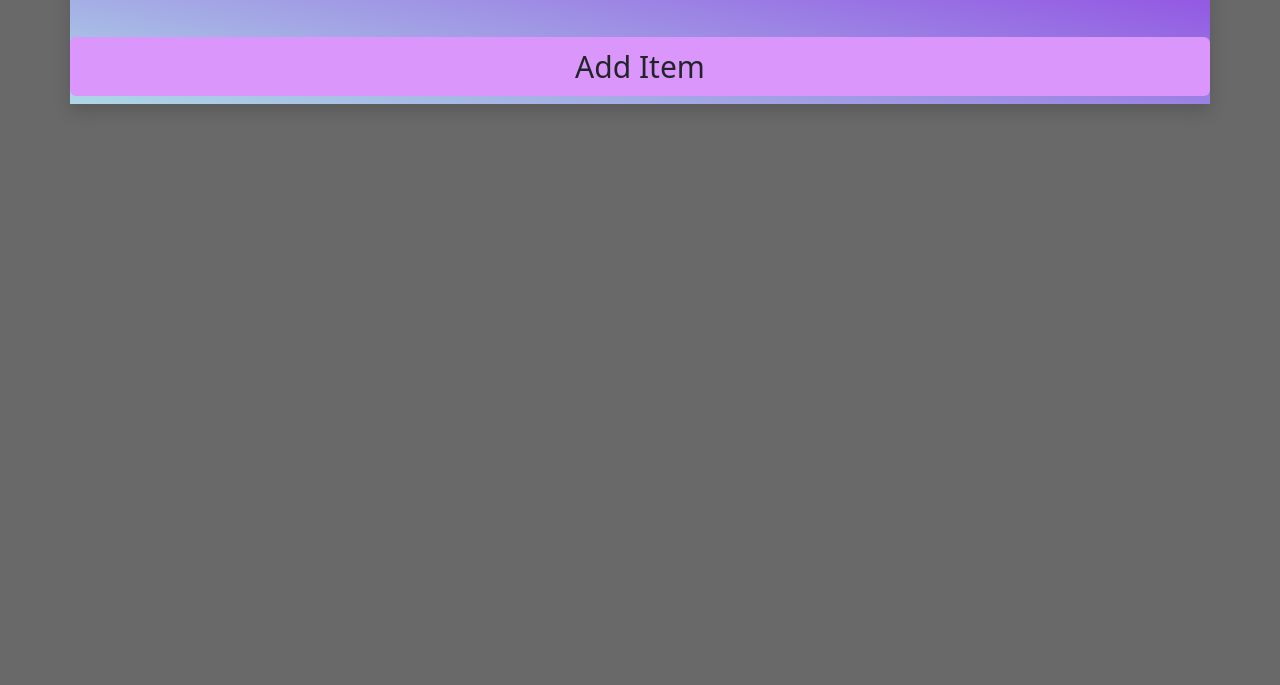
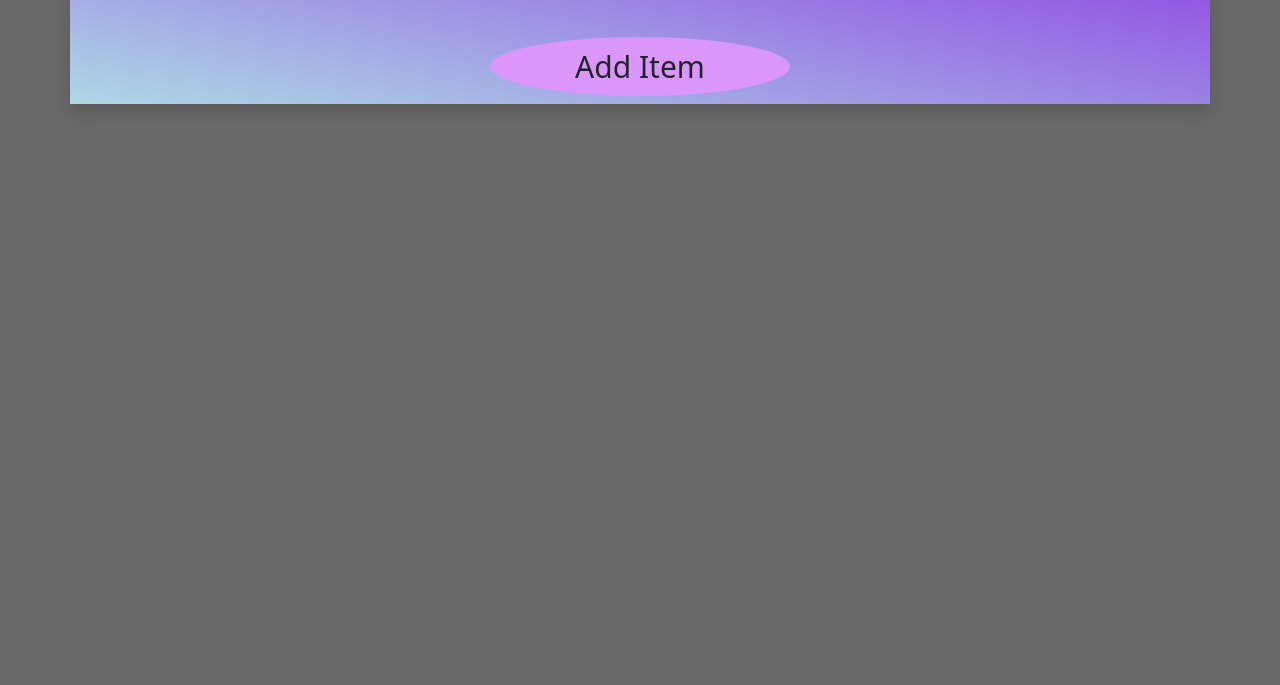
Before and after one commit to Zac2222/ToDoList, a plain HTML site: page index.html in a window 1280 px wide. Shown: the part 115-800 px from the top of the page. Drawn offline with nearby package versions, Linux system fonts and the light colour scheme.

Commit message:
made changes to the add item button

```diff
--- a/css/styles.css
+++ b/css/styles.css
@@ -20,4 +20,6 @@ body{
   #createList{
     background-color: rgb(218, 150, 250);
     font-size: 30px;
+    border-radius: 50%;
+    width: 300px;
   }
--- a/index.html
+++ b/index.html
@@ -19,8 +19,11 @@
         <div class="col d-flex justify-content-center py-5">
           <h1>To do list</h1>
         </div>
+      </div>
+      <div class="row justify-content-center">
         <button id="createList" class="btn">Add Item</button>
       </div>
+
 
 
 
--- a/scripts/script.js
+++ b/scripts/script.js
@@ -116,7 +116,7 @@ function createElement(elementToCreate, style) {
   }
 
   function updateListNumbers() { //brought to you by chat gbt
-    let items = document.querySelectorAll('.list-group-item');
+    let items = document.querySelectorAll('.list-group-item'); //system to keep the numbers in order even after deleting
     for (let i = 0; i < items.length; i++) {
       items[i].innerText = (i + 1) + '. ' + items[i].innerText.substr(3);
     }
```
